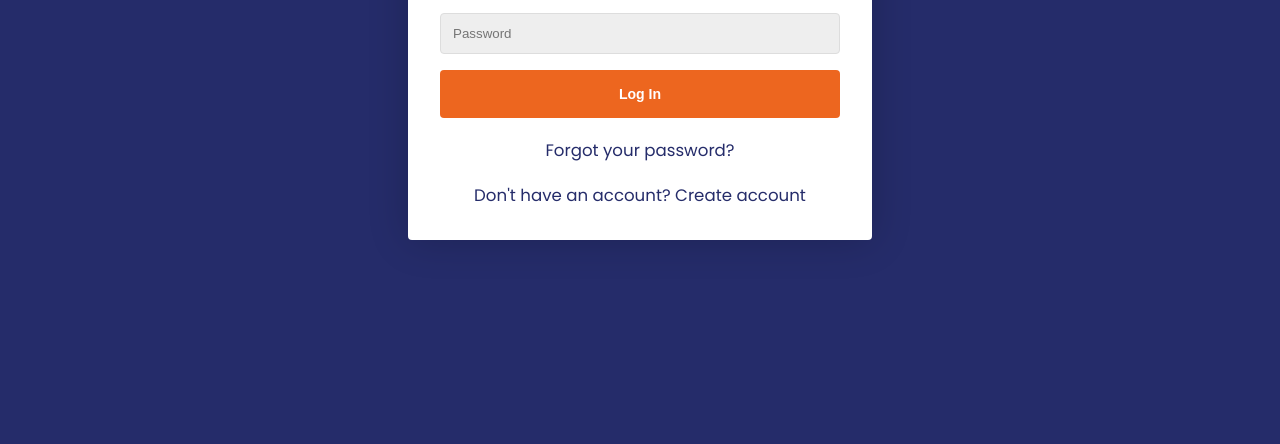
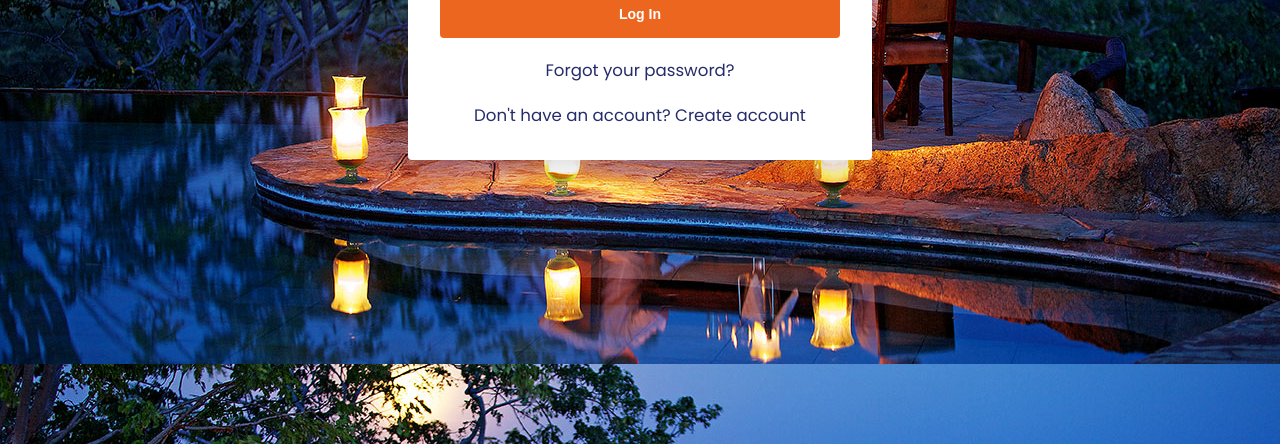
Before and after one commit to Felix-Barosio/Globetrotter, a plain HTML site: page login.html in a window 1280 px wide. Shown: the part 356-800 px from the top of the page. Drawn offline with Linux system fonts and the light colour scheme.

Commit message:
add background image

```diff
--- a/assets/css/login.css
+++ b/assets/css/login.css
@@ -10,7 +10,11 @@ body {
     align-items: center;
     justify-content: center;
     font-size: 18px;
-    background-color: #252c6a;
+    background-image: url("../images/Kopje-courtesy.jpg");
+    height: 50vw;
+    background-size: cover;
+    background-blend-mode:darken;
+    width: 100%;
     font-family:'Poppins', sans-serif
 }
 
```
